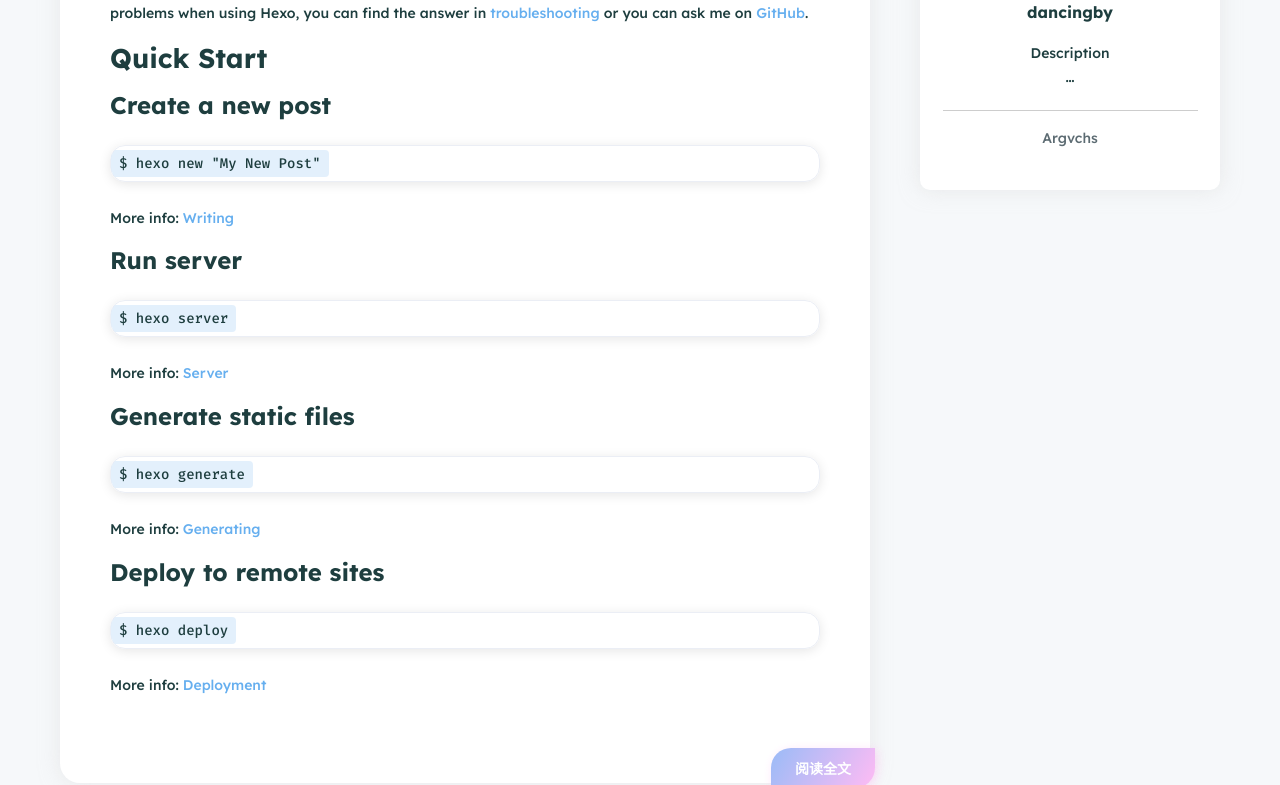
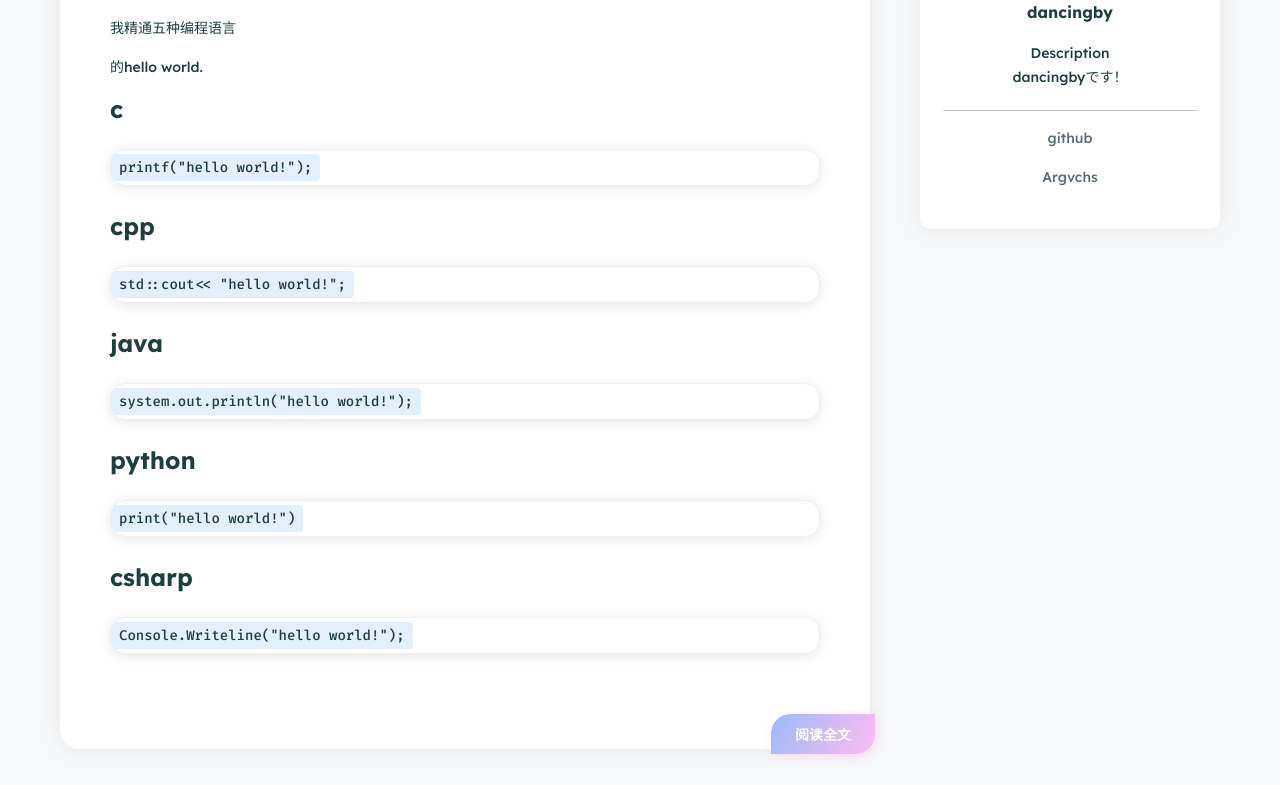
Before and after one commit to dancingby0/dancingby0.github.io, a plain HTML site: page index.html in a window 1280 px wide. Shown: the part 1009-1794 px from the top of the page. Drawn offline with nearby package versions, Linux system fonts and the light colour scheme; files that its build step writes are made by us from their sources; a script that the page names is missing; files whose address does not match are found by name.

Commit message:
Site updated: 2024-04-25 11:34:27

```diff
--- a/index.html
+++ b/index.html
@@ -167,7 +167,7 @@
 
 
 <div class="post">
-    <a href="/dancingby.github.io/2024/04/24/hello-world/">
+    <a href="/dancingby.github.io/2024/04/25/hello-world/">
         <h2 class="post-title">Hello World</h2>
     </a>
     <div class="category-and-date">
@@ -176,7 +176,7 @@
             <span class="icon">
                 <i class="fa-solid fa-calendar fa-fw"></i>
             </span>
-            2024/4/24
+            2024/4/25
         </span>
 
 
@@ -184,19 +184,19 @@
     <div class="description">
         <div class="content" v-pre>
 
-            <p>Welcome to <a target="_blank" rel="noopener" href="https://hexo.io/">Hexo</a>! This is your very first post. Check <a target="_blank" rel="noopener" href="https://hexo.io/docs/">documentation</a> for more info. If you get any problems when using Hexo, you can find the answer in <a target="_blank" rel="noopener" href="https://hexo.io/docs/troubleshooting.html">troubleshooting</a> or you can ask me on <a target="_blank" rel="noopener" href="https://github.com/hexojs/hexo/issues">GitHub</a>.</p>
-<h2 id="Quick-Start"><a href="#Quick-Start" class="headerlink" title="Quick Start"></a>Quick Start</h2><h3 id="Create-a-new-post"><a href="#Create-a-new-post" class="headerlink" title="Create a new post"></a>Create a new post</h3><pre><code class="bash">$ hexo new &quot;My New Post&quot;
+            <p>This is my first blog.</p>
+<p>我精通五种编程语言</p>
+<p>的hello world.</p>
+<h3 id="c"><a href="#c" class="headerlink" title="c"></a>c</h3><pre><code class="c">printf(&quot;hello world!&quot;);
 </code></pre>
-<p>More info: <a target="_blank" rel="noopener" href="https://hexo.io/docs/writing.html">Writing</a></p>
-<h3 id="Run-server"><a href="#Run-server" class="headerlink" title="Run server"></a>Run server</h3><pre><code class="bash">$ hexo server
+<h3 id="cpp"><a href="#cpp" class="headerlink" title="cpp"></a>cpp</h3><pre><code class="cpp">std::cout&lt;&lt; &quot;hello world!&quot;;
 </code></pre>
-<p>More info: <a target="_blank" rel="noopener" href="https://hexo.io/docs/server.html">Server</a></p>
-<h3 id="Generate-static-files"><a href="#Generate-static-files" class="headerlink" title="Generate static files"></a>Generate static files</h3><pre><code class="bash">$ hexo generate
+<h3 id="java"><a href="#java" class="headerlink" title="java"></a>java</h3><pre><code class="java">system.out.println(&quot;hello world!&quot;);
 </code></pre>
-<p>More info: <a target="_blank" rel="noopener" href="https://hexo.io/docs/generating.html">Generating</a></p>
-<h3 id="Deploy-to-remote-sites"><a href="#Deploy-to-remote-sites" class="headerlink" title="Deploy to remote sites"></a>Deploy to remote sites</h3><pre><code class="bash">$ hexo deploy
+<h3 id="python"><a href="#python" class="headerlink" title="python"></a>python</h3><pre><code class="python">print(&quot;hello world!&quot;)
 </code></pre>
-<p>More info: <a target="_blank" rel="noopener" href="https://hexo.io/docs/one-command-deployment.html">Deployment</a></p>
+<h3 id="csharp"><a href="#csharp" class="headerlink" title="csharp"></a>csharp</h3><pre><code class="csharp">Console.Writeline(&quot;hello world!&quot;);
+</code></pre>
 
 
         </div>
@@ -206,7 +206,7 @@
 
 
     </div>
-    <a href="/dancingby.github.io/2024/04/24/hello-world/" class="go-post">阅读全文</a>
+    <a href="/dancingby.github.io/2024/04/25/hello-world/" class="go-post">阅读全文</a>
 </div>
 
 
@@ -229,12 +229,16 @@
         </div>
         <div class="name">dancingby</div>
         <div class="description">
-            <p>Description<br>…</p>
+            <p>Description<br>dancingbyです！</p>
 
         </div>
 
 
         <div class="friend-links">
+
+            <div class="friend-link">
+                <a target="_blank" rel="noopener" href="https://github.com/dancingby0">github</a>
+            </div>
 
             <div class="friend-link">
                 <a target="_blank" rel="noopener" href="https://argvchs.github.io">Argvchs</a>
@@ -253,7 +257,7 @@
     <div id="footer-wrap">
         <div>
             &copy;
-            2022 - 2024 dancingby&#39;s home
+            2024 - 2024 dancingby&#39;s home
             <span id="footer-icon">
                 <i class="fa-solid fa-font-awesome fa-fw"></i>
             </span>
```
Also changed, not shown: 2024/04/25/hello-world/index.html (renamed from 2024/04/24/hello-world/index.html, +11 -11 lines), about/me.html (+1 -1 lines), archives/2024/04/index.html (+3 -3 lines), archives/2024/index.html (+3 -3 lines), archives/index.html (+3 -3 lines), images/avatar.jpg, images/background3.jpg (added), 1 other file.
